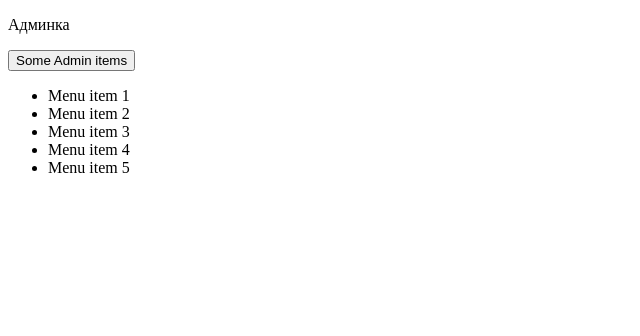
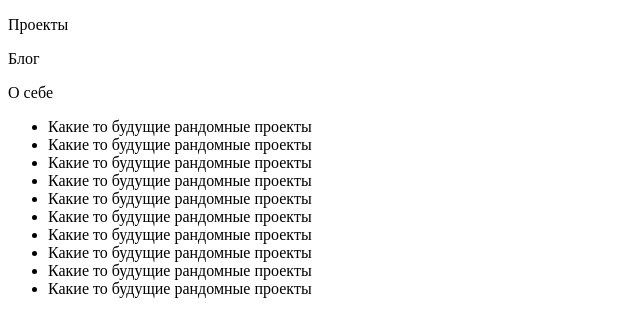
Before and after one commit to ArtofWASD/my_cv, a Next.js app: page /adminPage/ui/adminPage in a window 1280 px wide. Shown: the top 336 px of the page, without its empty margins (0-640 px from the left). Built offline with nearby package versions, Linux system fonts and the light colour scheme.

Commit message:
немного заготовок под адимн панель

```diff
--- a/src/pages/adminPage/ui/adminPage.tsx
+++ b/src/pages/adminPage/ui/adminPage.tsx
@@ -1,12 +1,15 @@
 import { AdminMenu } from "@/src/widgets/admin/adminMenu";
+import { AdminProjectsList } from "@/src/widgets/admin/adminProjectsList/ui";
 
 const AdminPage = () => {
   return (
     <>
-      <p className="text-center">Админка</p>
       <div className="admin-page grid grid-cols-[20%_80%]">
-        <div className="left-side_menu bg-slate-400 opacity-45 h-screen">
+        <div className="left-side_menu h-screen bg-slate-400 opacity-45">
           <AdminMenu />
+        </div>
+        <div>
+          <AdminProjectsList />
         </div>
       </div>
     </>
--- a/src/widgets/admin/adminMenu/ui/adminMenu.tsx
+++ b/src/widgets/admin/adminMenu/ui/adminMenu.tsx
@@ -1,25 +1,16 @@
 "use client";
-import { useState } from "react";
 export const AdminMenu = () => {
-  const [isOpen, setIsOpen] = useState(false);
-  const mockMenuItems = [
-    "Menu item 1",
-    "Menu item 2",
-    "Menu item 3",
-    "Menu item 4",
-    "Menu item 5",
-  ];
   return (
-    <div className="menu ml-2">
-      <button onClick={() => setIsOpen(!isOpen)}>Some Admin items</button>
-      <ul className="">
-        {mockMenuItems &&
-          mockMenuItems.map((item, index) => (
-            <li key={index} className={isOpen ? `h-5 w-32 hover:scale-125 hover:ml-5 py-3  ` : `hidden`}>
-              {item}
-            </li>
-          ))}
-      </ul>
+    <div className="menu ml-2 pt-2">
+      <p className="text-black hover:ml-4 hover:scale-110 hover:text-blue-600 cursor-pointer text-2xl">
+        Проекты
+      </p>
+      <p className="text-black hover:ml-4 hover:scale-110 hover:text-blue-600 cursor-pointer text-2xl">
+        Блог
+      </p>
+      <p className="text-black hover:ml-4 hover:scale-110 hover:text-blue-600 cursor-pointer text-2xl">
+        О себе
+      </p>
     </div>
   );
 };
--- /dev/null
+++ b/src/widgets/admin/adminProjectsList/ui/adminProjectsList.tsx
@@ -0,0 +1,19 @@
+//TODO: необходимы компонент списка проектов, кнопка редактировать, модальное окно с добавлением поста, кнопка удалить
+export const AdminProjectsList = () => {
+  return (
+    <div className="pl-10">
+          <ul className="gap-2 grid">
+              <li>Какие то будущие рандомные проекты</li>
+              <li>Какие то будущие рандомные проекты</li>
+              <li>Какие то будущие рандомные проекты</li>
+              <li>Какие то будущие рандомные проекты</li>
+              <li>Какие то будущие рандомные проекты</li>
+              <li>Какие то будущие рандомные проекты</li>
+              <li>Какие то будущие рандомные проекты</li>
+              <li>Какие то будущие рандомные проекты</li>
+              <li>Какие то будущие рандомные проекты</li>
+              <li>Какие то будущие рандомные проекты</li>
+      </ul>
+    </div>
+  )
+}
--- /dev/null
+++ b/src/widgets/admin/adminProjectsList/ui/index.ts
@@ -0,0 +1 @@
+export {AdminProjectsList} from './adminProjectsList'
--- a/src/widgets/avatar/ui/avatar.tsx
+++ b/src/widgets/avatar/ui/avatar.tsx
@@ -43,8 +43,8 @@ export const Avatar = () => {
 
         <Image
           src="/icons/avatar.png"
-          width={300}
-          height={300}
+          width={200}
+          height={200}
           alt="Picture of the author"
         />
       </div>
```
